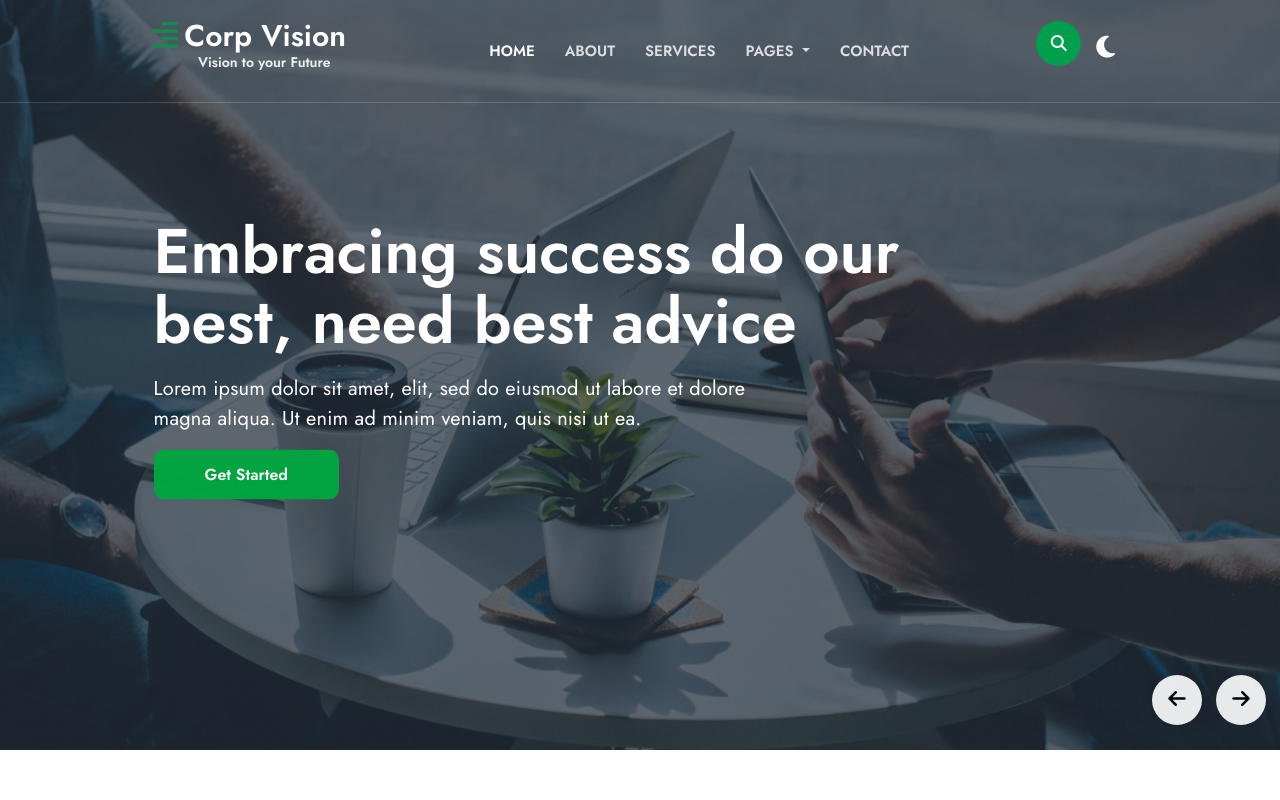
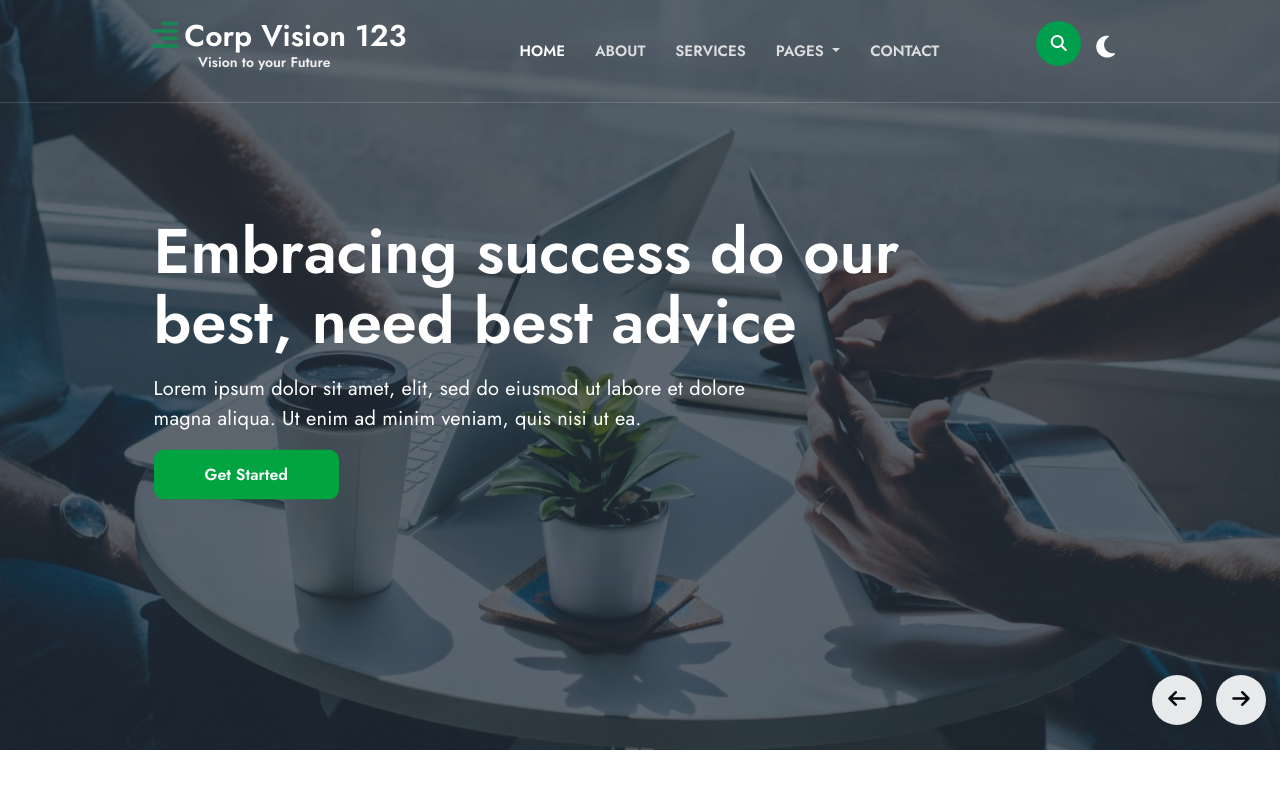
Before and after one commit to Cong-Tien/Capstone, a plain HTML site: page index.html in a window 1280 px wide. Shown: the top 800 px of the page. Drawn offline with nearby package versions, Linux system fonts and the light colour scheme.

Commit message:
testcommit

```diff
--- a/index.html
+++ b/index.html
@@ -47,7 +47,7 @@
           <div class="container-fluid">
             <a class="navbar-brand" href="#">
               <span class="fa-solid fa-align-right text-success"></span>
-              <span id="logo1" class="text-white">Corp Vision <br /></span>
+              <span id="logo1" class="text-white">Corp Vision 123<br /></span>
               <p id="logo2" class="text-white">Vision to your Future</p>
             </a>
             <button
```
